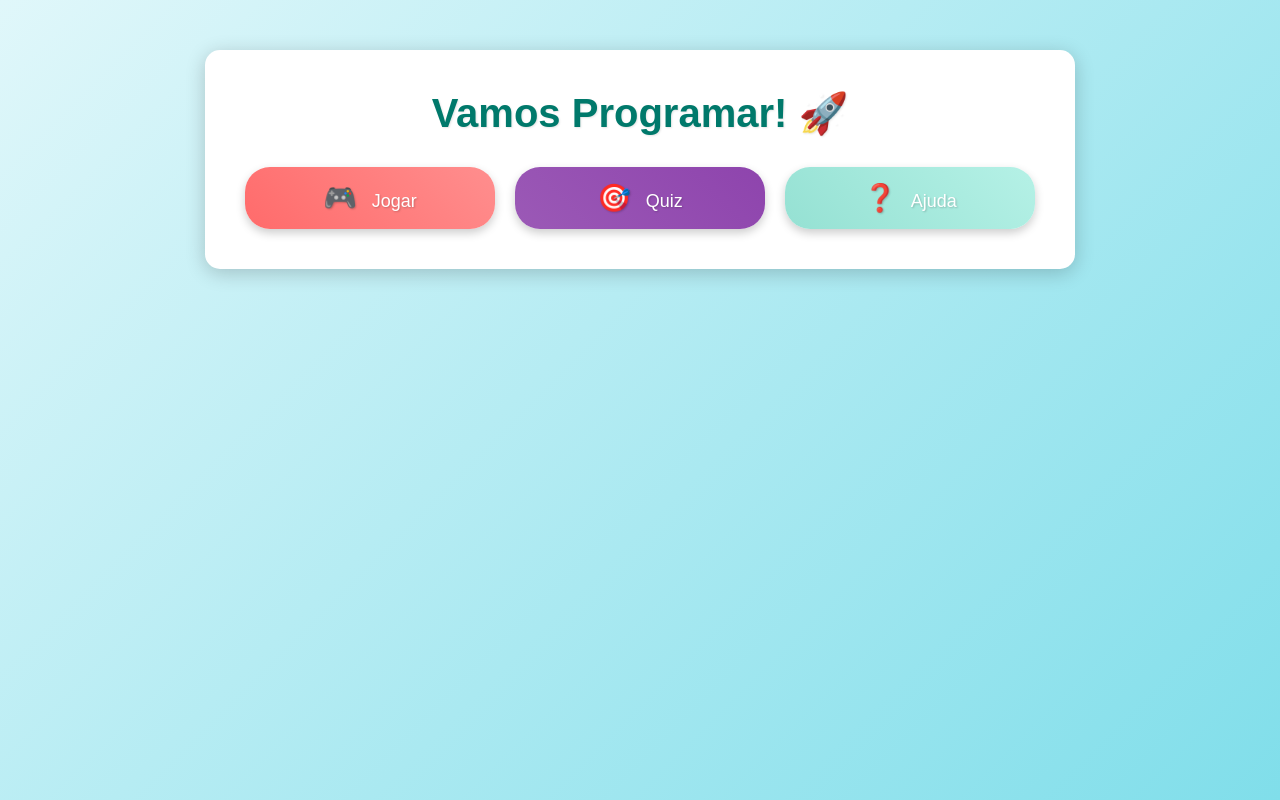
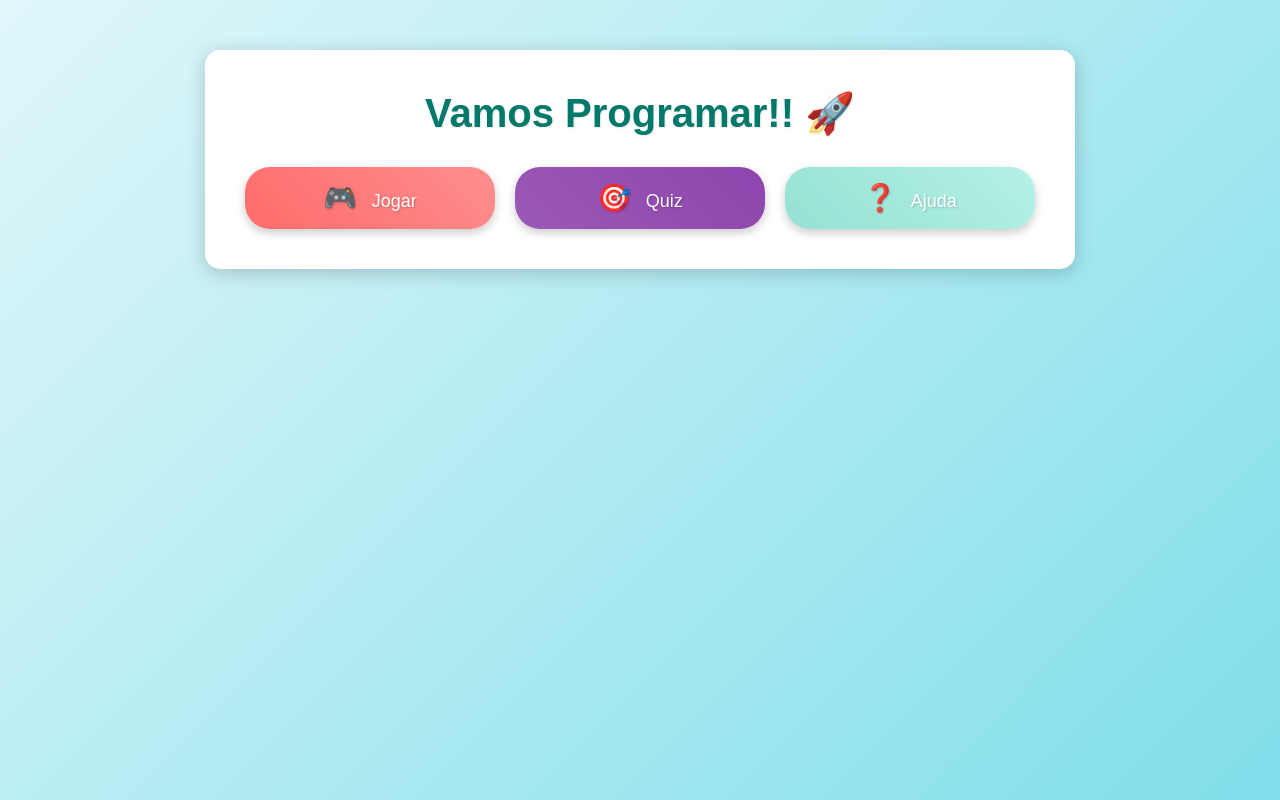
Before and after one commit to lara617/Programacao_basica_PBJ, a plain HTML site: page jogo.html in a window 1280 px wide. Drawn offline with Linux system fonts and the light colour scheme.

Commit message:
resolver erro

```diff
--- a/jogo.html
+++ b/jogo.html
@@ -9,7 +9,7 @@
 </head>
 <body>
     <div class="container">
-        <h1 class="title">Vamos Programar! 🚀</h1>
+        <h1 class="title">Vamos Programar!! 🚀</h1>
 
         <div class="button-container">
             <button class="button button-1" data-tooltip="Clique para começar!">
```
